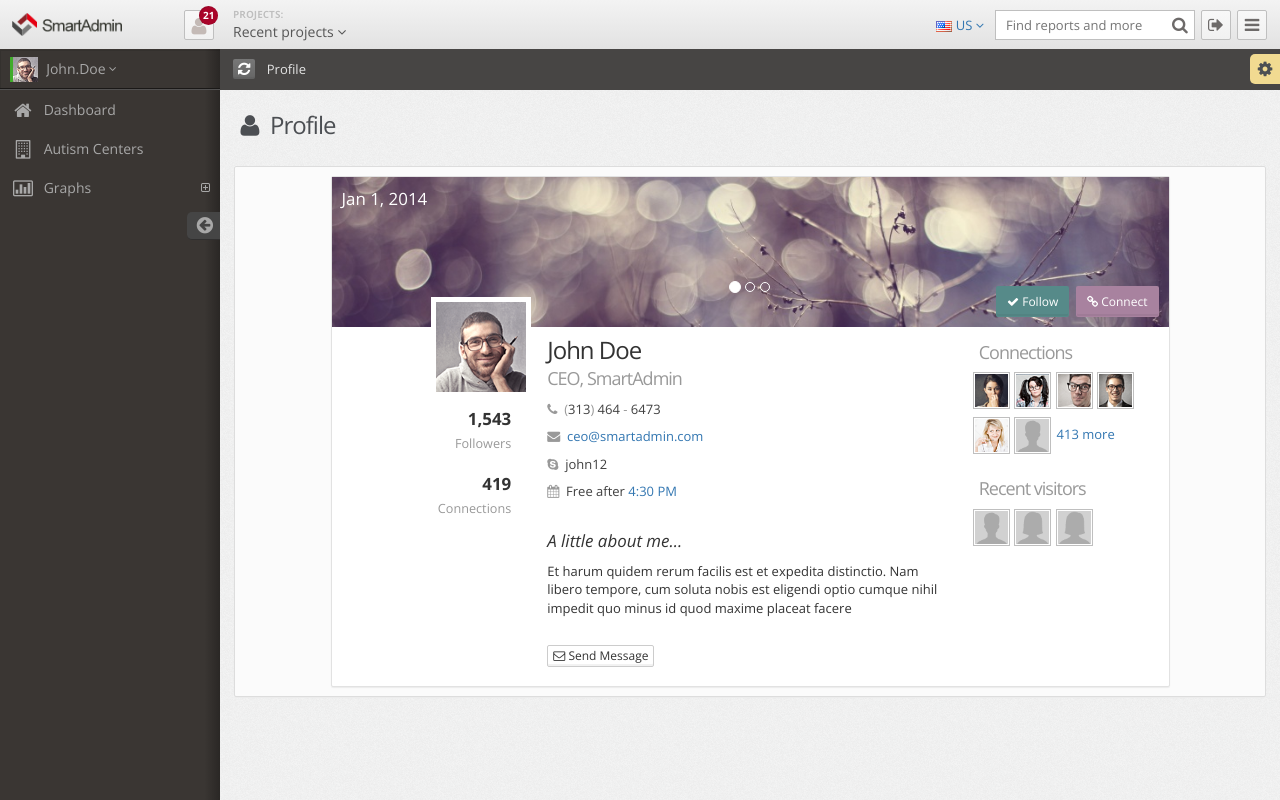
After one commit to RUSL-Sayuri/sayuri-web, a CodeIgniter app: template application/views/my_profile.php in a window 1280 px wide. The commit adds this page. Run offline with CodeIgniter, Linux system fonts and the light colour scheme; the template is opened without the code that fills it, so the values that code supplies are empty; some libraries are stand-ins or nearby versions.

Commit message:
Added Login, My_profile

```diff
--- a/application/config/routes.php
+++ b/application/config/routes.php
@@ -41,6 +41,7 @@
 $route['default_controller'] = "welcome";
 $route['404_override'] = '';
 
+$route['test/(:any)'] = 'test/test2/$1';
 
 /* End of file routes.php */
 /* Location: ./application/config/routes.php */
--- a/application/views/autism_centers.php
+++ b/application/views/autism_centers.php
@@ -1,5 +1,4 @@
-<?php $this->load->view('partial/header');
-?>
+<?php $this->load->view('partial/header');?>
 </head>
 <body class="">
 
--- /dev/null
+++ b/application/views/my_profile.php
@@ -0,0 +1,282 @@
+<?php $this->load->view('partial/header'); ?>
+</head>
+<body class="">
+
+<!-- HEADER -->
+<?php $this->load->view('partial/top_bar'); ?>
+<!-- END HEADER -->
+
+<!-- Left panel : Navigation area -->
+<?php $this->load->view('partial/navigation'); ?>
+<!-- END NAVIGATION -->
+
+<!-- MAIN PANEL -->
+<div id="main" role="main">
+
+    <!-- RIBBON -->
+    <div id="ribbon">
+
+        <span class="ribbon-button-alignment"> <span id="refresh" class="btn btn-ribbon" data-title="refresh"
+                                                     rel="tooltip" data-placement="bottom"
+                                                     data-original-title="<i class='text-warning fa fa-warning'></i> Warning! This will reset all your widget settings."
+                                                     data-html="true"><i class="fa fa-refresh"></i></span> </span>
+
+        <!-- breadcrumb -->
+        <ol class="breadcrumb">
+            <li>
+                Profile
+            </li>
+        </ol>
+        <!-- end breadcrumb -->
+
+    </div>
+    <!-- END RIBBON -->
+
+    <!-- MAIN CONTENT -->
+    <div id="content">
+
+        <!-- Bread crumb is created dynamically -->
+        <!-- row -->
+        <div class="row">
+
+            <!-- col -->
+            <div class="col-xs-12 col-sm-7 col-md-7 col-lg-4">
+                <h1 class="page-title txt-color-blueDark"><!-- PAGE HEADER --><i class="fa-fw fa fa-user"></i> Profile
+                </h1>
+            </div>
+            <!-- end col -->
+        </div>
+        <!-- end row -->
+
+        <!-- row -->
+
+        <div class="row">
+
+            <div class="col-sm-12">
+
+
+                <div class="well well-sm">
+
+                    <div class="row">
+<div class="col-lg-1">&nbsp;</div>
+                        <div class="col-sm-12 col-md-12 col-lg-10">
+                            <div class="well well-light well-sm no-margin no-padding">
+
+                                <div class="row">
+
+                                    <div class="col-sm-12">
+                                        <div id="myCarousel" class="carousel fade profile-carousel">
+                                            <div class="air air-bottom-right padding-10">
+                                                <a href="javascript:void(0);"
+                                                   class="btn txt-color-white bg-color-teal btn-sm"><i
+                                                        class="fa fa-check"></i> Follow</a>&nbsp; <a
+                                                    href="javascript:void(0);"
+                                                    class="btn txt-color-white bg-color-pinkDark btn-sm"><i
+                                                        class="fa fa-link"></i> Connect</a>
+                                            </div>
+                                            <div class="air air-top-left padding-10">
+                                                <h4 class="txt-color-white font-md">Jan 1, 2014</h4>
+                                            </div>
+                                            <ol class="carousel-indicators">
+                                                <li data-target="#myCarousel" data-slide-to="0" class="active"></li>
+                                                <li data-target="#myCarousel" data-slide-to="1" class=""></li>
+                                                <li data-target="#myCarousel" data-slide-to="2" class=""></li>
+                                            </ol>
+                                            <div class="carousel-inner">
+                                                <!-- Slide 1 -->
+                                                <div class="item active">
+                                                    <img src="<?php echo base_url('assests/') ?>/img/demo/s1.jpg" alt="">
+                                                </div>
+                                                <!-- Slide 2 -->
+                                                <div class="item">
+                                                    <img src="<?php echo base_url('assests/') ?>/img/demo/s2.jpg" alt="">
+                                                </div>
+                                                <!-- Slide 3 -->
+                                                <div class="item">
+                                                    <img src="<?php echo base_url('assests/') ?>/img/demo/m3.jpg" alt="">
+                                                </div>
+                                            </div>
+                                        </div>
+                                    </div>
+
+                                    <div class="col-sm-12">
+
+                                        <div class="row">
+
+                                            <div class="col-sm-3 profile-pic">
+                                                <img src="<?php echo base_url('assests/') ?>/img/avatars/sunny-big.png">
+
+                                                <div class="padding-10">
+                                                    <h4 class="font-md"><strong>1,543</strong>
+                                                        <br>
+                                                        <small>Followers</small>
+                                                    </h4>
+                                                    <br>
+                                                    <h4 class="font-md"><strong>419</strong>
+                                                        <br>
+                                                        <small>Connections</small>
+                                                    </h4>
+                                                </div>
+                                            </div>
+                                            <div class="col-sm-6">
+                                                <h1>John <span class="semi-bold">Doe</span>
+                                                    <br>
+                                                    <small> CEO, SmartAdmin</small>
+                                                </h1>
+
+                                                <ul class="list-unstyled">
+                                                    <li>
+                                                        <p class="text-muted">
+                                                            <i class="fa fa-phone"></i>&nbsp;&nbsp;(<span
+                                                                class="txt-color-darken">313</span>) <span
+                                                                class="txt-color-darken">464</span> - <span
+                                                                class="txt-color-darken">6473</span>
+                                                        </p>
+                                                    </li>
+                                                    <li>
+                                                        <p class="text-muted">
+                                                            <i class="fa fa-envelope"></i>&nbsp;&nbsp;<a
+                                                                href="mailto:simmons@smartadmin">ceo@smartadmin.com</a>
+                                                        </p>
+                                                    </li>
+                                                    <li>
+                                                        <p class="text-muted">
+                                                            <i class="fa fa-skype"></i>&nbsp;&nbsp;<span
+                                                                class="txt-color-darken">john12</span>
+                                                        </p>
+                                                    </li>
+                                                    <li>
+                                                        <p class="text-muted">
+                                                            <i class="fa fa-calendar"></i>&nbsp;&nbsp;<span
+                                                                class="txt-color-darken">Free after <a
+                                                                    href="javascript:void(0);" rel="tooltip" title=""
+                                                                    data-placement="top"
+                                                                    data-original-title="Create an Appointment">4:30
+                                                                    PM</a></span>
+                                                        </p>
+                                                    </li>
+                                                </ul>
+                                                <br>
+
+                                                <p class="font-md">
+                                                    <i>A little about me...</i>
+                                                </p>
+
+                                                <p>
+
+                                                    Et harum quidem rerum facilis est et expedita distinctio. Nam libero
+                                                    tempore, cum soluta nobis est eligendi optio
+                                                    cumque nihil impedit quo minus id quod maxime placeat facere
+
+                                                </p>
+                                                <br>
+                                                <a href="javascript:void(0);" class="btn btn-default btn-xs"><i
+                                                        class="fa fa-envelope-o"></i> Send Message</a>
+                                                <br>
+                                                <br>
+
+                                            </div>
+                                            <div class="col-sm-3">
+                                                <h1>
+                                                    <small>Connections</small>
+                                                </h1>
+                                                <ul class="list-inline friends-list">
+                                                    <li><img src="<?php echo base_url('assests/') ?>/img/avatars/1.png" alt="friend-1">
+                                                    </li>
+                                                    <li><img src="<?php echo base_url('assests/') ?>/img/avatars/2.png" alt="friend-2">
+                                                    </li>
+                                                    <li><img src="<?php echo base_url('assests/') ?>/img/avatars/3.png" alt="friend-3">
+                                                    </li>
+                                                    <li><img src="<?php echo base_url('assests/') ?>/img/avatars/4.png" alt="friend-4">
+                                                    </li>
+                                                    <li><img src="<?php echo base_url('assests/') ?>/img/avatars/5.png" alt="friend-5">
+                                                    </li>
+                                                    <li><img src="<?php echo base_url('assests/') ?>/img/avatars/male.png" alt="friend-6">
+                                                    </li>
+                                                    <li>
+                                                        <a href="javascript:void(0);">413 more</a>
+                                                    </li>
+                                                </ul>
+
+                                                <h1>
+                                                    <small>Recent visitors</small>
+                                                </h1>
+                                                <ul class="list-inline friends-list">
+                                                    <li><img src="<?php echo base_url('assests/') ?>/img/avatars/male.png" alt="friend-1">
+                                                    </li>
+                                                    <li><img src="<?php echo base_url('assests/') ?>/img/avatars/female.png" alt="friend-2">
+                                                    </li>
+                                                    <li><img src="<?php echo base_url('assests/') ?>/img/avatars/female.png" alt="friend-3">
+                                                    </li>
+                                                </ul>
+
+                                            </div>
+
+                                        </div>
+
+                                    </div>
+
+                                </div>
+                                <!-- end row -->
+
+                            </div>
+
+                        </div>
+
+                    </div>
+
+                </div>
+
+
+            </div>
+
+        </div>
+
+        <!-- end row -->
+
+    </div>
+    <!-- END MAIN CONTENT -->
+
+</div>
+<!-- END MAIN PANEL -->
+
+<!--================================================== -->
+
+<?php $this->load->view('partial/common_js'); ?>
+
+<!-- PAGE RELATED PLUGIN(S)
+-->
+
+<script type="text/javascript">
+
+    // DO NOT REMOVE : GLOBAL FUNCTIONS!
+
+    $(document).ready(function () {
+
+        pageSetUp();
+
+
+    })
+
+</script>
+
+<!-- Your GOOGLE ANALYTICS CODE Below -->
+<script type="text/javascript">
+    var _gaq = _gaq || [];
+    _gaq.push(['_setAccount', 'UA-XXXXXXXX-X']);
+    _gaq.push(['_trackPageview']);
+
+    (function () {
+        var ga = document.createElement('script');
+        ga.type = 'text/javascript';
+        ga.async = true;
+        ga.src = ('https:' == document.location.protocol ? 'https://ssl' : 'http://www') + '.google-analytics.com/ga.js';
+        var s = document.getElementsByTagName('script')[0];
+        s.parentNode.insertBefore(ga, s);
+    })();
+
+</script>
+
+</body>
+
+</html>
```
Also changed, not shown: application/views/login.php (added, +192 -0 lines), assests/img/Logo-Sayuri.png (added).
